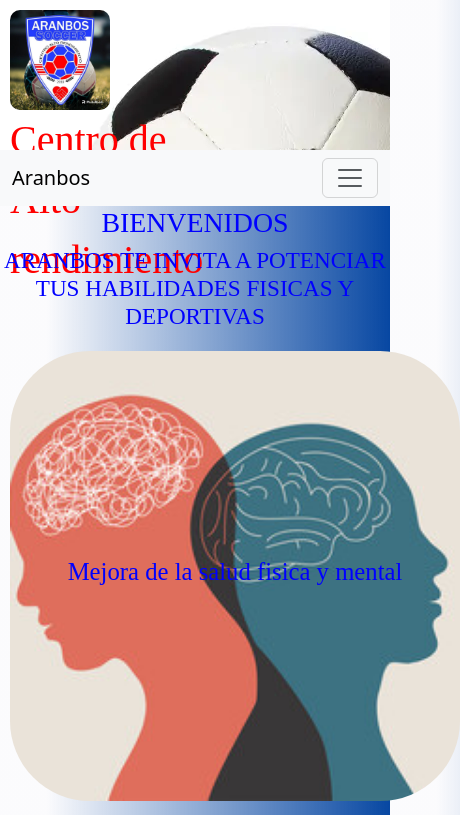
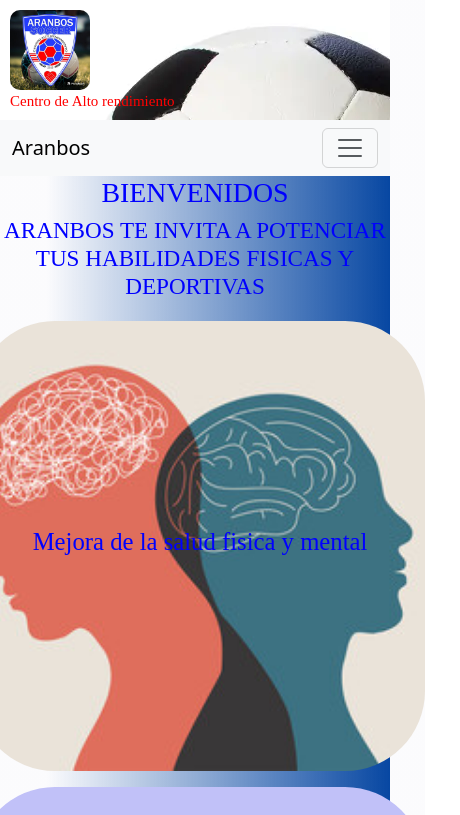
Before and after one commit to marcemassa/mi_repositorio, a plain HTML site: page index.html in a window 390 px wide. Shown: the top 815 px of the page, 460 px wide, since content can reach past the window. Drawn offline with Linux system fonts and the light colour scheme; a web font is replaced by a local one.

Commit message:
encabezado responsive

```diff
--- a/css/partials/_mediaquaries.scss
+++ b/css/partials/_mediaquaries.scss
@@ -3,26 +3,29 @@
         display: flex;
         flex-direction: column;
         width: 100%;
-        height: 150px;
+        height: 120px;
         justify-content: left;
         align-items: start;
 
     }
-    .caja-encabezado {
-        font-family: "NotoSans-Black";
-        font-size: 10px;
+
+    .caja .caja-encabezado {
+        font-size: 15px;
         margin-left: 10px;
 
     }
-    .caja-img {
-        width: 100px;
-        height: 100px;
+
+    .caja .caja-img {
+        width: 80px;
+        height: 80px;
         margin-top: 10px;
+
     }
 
     .grid {
         display: flex;
         flex-direction: column;
+        margin-left: 30px;
     }
     .nosotros {
         display: flex;
@@ -54,5 +57,6 @@
     .formulario {
         display: flex;
         flex-direction: column;
+        gap: 100px;
     }
 }
--- a/index.html
+++ b/index.html
@@ -110,7 +110,7 @@
       <div class="pie">
           <img src="./img/descarga.png" width="25" height="25" alt="facebook">
           <img src="./img/instagram.jpg" width="25" height="25" alt="instagram">
-          <a href="https://www.instagram.com/aranbossoccer/?hl=es">
+          <a href="https://www.instagram.com/aranbossoccer/?hl=es">Ir</a>
       </div>
       <h6 class="seguinos">Copyright 2023</h6>
 
```
Also changed, not shown: pages/deportistas.html (+1 -1 lines), pages/motivate.html (+1 -1 lines), css/estilo.css, 1 other file.
